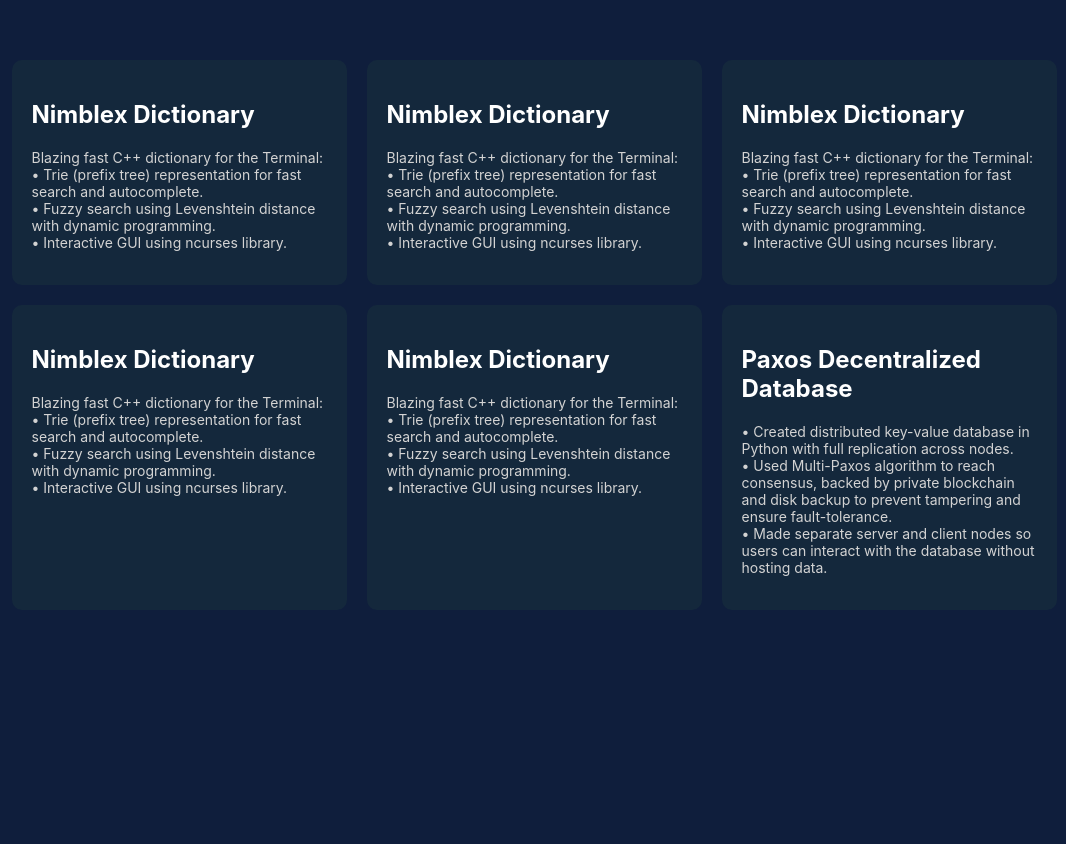
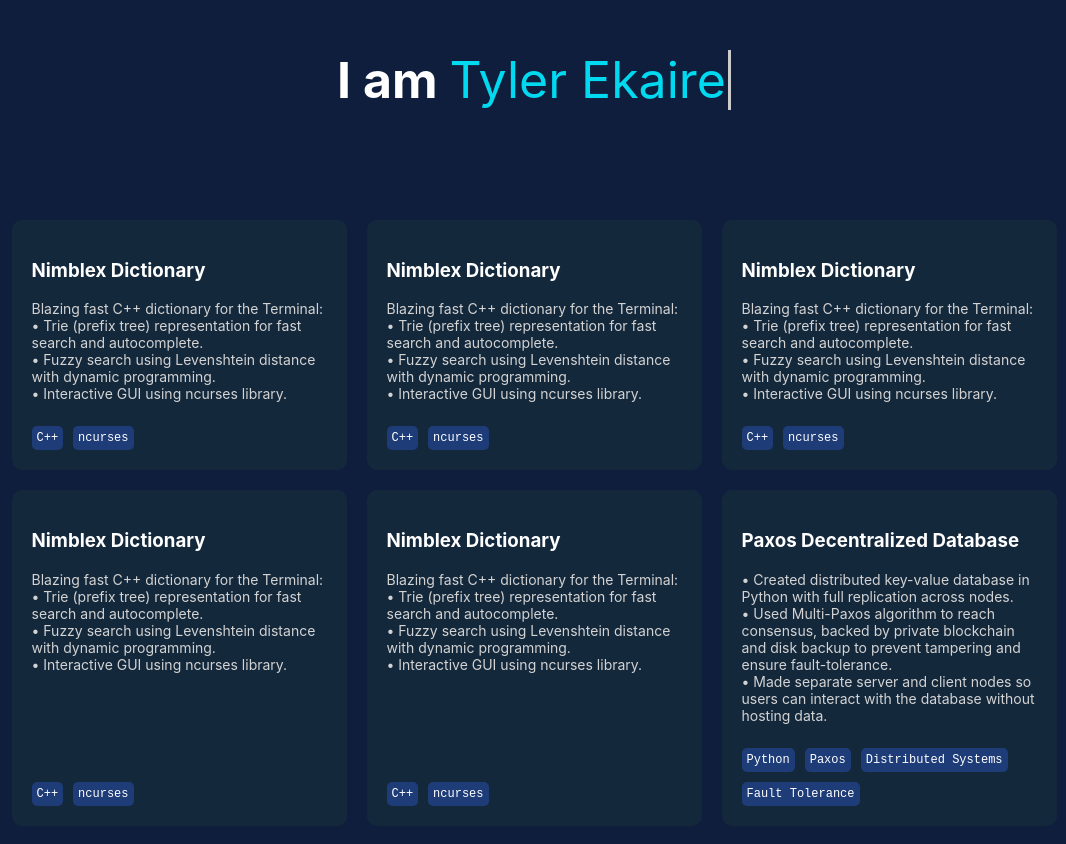
Before and after one commit to tekaireb/tekaireb.github.io, a React (Create React App) app: page / in a window 1280 px wide. Shown: the top 844 px of the page, without its empty margins (106-1172 px from the left). Before the commit the page ends 800 px from the top, so only its background shows below. Built offline with nearby package versions, Linux system fonts and the light colour scheme.

Commit message:
Added intro section (typewriter) and metadata

```diff
--- a/public/index.html
+++ b/public/index.html
@@ -6,8 +6,8 @@
     <meta name="viewport" content="width=device-width, initial-scale=1" />
     <meta name="theme-color" content="#000000" />
     <meta
-      name="description"
-      content="Web site created using create-react-app"
+      name="Tyler Ekaireb"
+      content="Tyler Ekaireb is a computer engineer who enjoys bridging the gaps between hardware and software, frontend and backend, people and things. He is experienced in academic and industry settings, involving both conceptual design challenges and long-term maintainable solutions in production."
     />
     <link rel="apple-touch-icon" href="%PUBLIC_URL%/logo192.png" />
     <!--
@@ -24,7 +24,7 @@
       work correctly both with client-side routing and a non-root public URL.
       Learn how to configure a non-root public URL by running `npm run build`.
     -->
-    <title>React App</title>
+    <title>Tyler Ekaireb</title>
   </head>
   <body>
     <noscript>You need to enable JavaScript to run this app.</noscript>
--- a/src/components/App.js
+++ b/src/components/App.js
@@ -2,11 +2,13 @@ import '../styles/App.css';
 import JobsData from "../content/jobs.json";
 import ProjectsData from "../content/projects.json";
 
+import Intro from './sections/Intro';
 import Projects from './sections/Projects';
 
 function App() {
   return (
     <div className="App">
+      <Intro />
       <Projects projects={ProjectsData} />
     </div>
   );
--- a/src/components/Project.js
+++ b/src/components/Project.js
@@ -4,8 +4,13 @@ import '../styles/Project.css';
 export default function Project(props) {
     return (
         <div className='project'>
-            <h2 className='project_header'>{props.project.title}</h2>
-            <p className='project_description'>{props.project.description.map(line => <span>{line}<br /></span>)}</p>
+            <div>
+                <h3 className='project_header'>{props.project.title}</h3>
+                <p className='project_description'>{props.project.description.map(line => <span>{line}<br /></span>)}</p>
+            </div>
+            <div className='project_tags'>
+                {props.project.tags.map(tag => <span className='project_tag'>{tag}</span>)}
+            </div>
         </div>
     );
 }
--- /dev/null
+++ b/src/components/sections/Intro.js
@@ -0,0 +1,61 @@
+import React, { useState, useEffect } from 'react';
+import '../../styles/Intro.css'
+
+export default function Intro(props) {
+    const [typed_text, set_typed_text] = useState('');  // Text typed within typewriter
+    const [typing, set_typing] = useState(false);       // Typing flag
+
+    // Phrases to be typed
+    const text = ['Tyler Ekaireb', 'an engineer', 'a programmer', 'a tinkerer', 'a learner', 'a smoothie-maker'];
+
+    // Delays in milliseconds
+    const type_delay = 200;     // Delay between typing characters
+    const erase_delay = 100;    // Delay between erasing characters
+    const new_delay = 5000;     // Delay between phrases
+    // Index variables
+    let text_index = 0;         // Index of phrase
+    let char_index = 0;         // Index of char within phrase
+
+    // Type each character within phrase, then call erase
+    function type() {
+        // Type as long as there are characters left in phrase
+        if (char_index <= text[text_index].length) {
+            if (!typing) set_typing(true);
+            set_typed_text(text[text_index].substring(0, char_index++));
+            setTimeout(type, type_delay);
+        }
+        // Call erase when finished
+        else {
+            set_typing(false);
+            setTimeout(erase, new_delay);
+        }
+    }
+
+    // Erase each character within phrase, then call type (with next phrase)
+    function erase() {
+        // Erase as long as there are characters left in typed_text
+        if (char_index > 0) {
+            if (!typing) set_typing(true);
+            set_typed_text(text[text_index].substring(0, --char_index));
+            setTimeout(erase, erase_delay);
+        }
+        // Go to next word and call type when finished
+        else {
+            set_typing(false);
+            text_index++;
+            if (text_index >= text.length) text_index = 0;
+            setTimeout(type, type_delay + 1000);
+        }
+    }
+
+    // Call type when the page first loads
+    useEffect(() => {
+        if (text.length) setTimeout(type, 3000);
+    }, []);
+
+    return (
+        <div class="typewriter">
+            <p>I am <span class='typed_text'>{typed_text}</span><span class={'cursor ' + (typing ? 'typing' : '')}>&nbsp;</span></p>
+        </div>
+    );
+}
--- a/src/styles/App.css
+++ b/src/styles/App.css
@@ -29,12 +29,3 @@ body {
 a {
 
 }
-
-@keyframes App-logo-spin {
-  from {
-    transform: rotate(0deg);
-  }
-  to {
-    transform: rotate(360deg);
-  }
-}
--- /dev/null
+++ b/src/styles/Intro.css
@@ -0,0 +1,36 @@
+.typewriter {
+  display: flex;
+  justify-content: center;
+  align-items: center;
+}
+
+.typewriter p {
+  font-size: 50px;
+  font-weight: bold;
+  text-align: center;
+  overflow: hidden;
+}
+
+.typewriter p span.typed_text {
+  font-weight: normal;
+  color: #00d9f0;
+}
+.typewriter p span.cursor {
+  display: inline-block;
+  background-color: #ccc;
+  margin-left: 2px;
+  width: 3px;
+  animation: blink 1s infinite;
+}
+
+.typewriter p span.cursor.typing {
+  animation: none;
+}
+
+@keyframes blink {
+  0%  { background-color: #ccc; }
+  49% { background-color: #ccc; }
+  50% { background-color: transparent; }
+  99% { background-color: transparent; }
+  100%  { background-color: #ccc; }
+}
--- a/src/styles/Project.css
+++ b/src/styles/Project.css
@@ -6,6 +6,10 @@
     width: 25%;
     text-align: left;
     transition: all 1s;
+
+    display: flex;
+    justify-content: space-between;
+    flex-direction: column;
 }
 
 @media all and (max-width: 1200px) {
@@ -34,3 +38,19 @@
     color: lightgrey;
     font-size: 14px;
 }
+
+.project_tags {
+    display: flex;
+    flex-flow: row wrap;
+    flex: 0;
+}
+
+.project_tag {
+    border-radius: 5px;
+    padding: 5px;
+    margin-right: 10px;
+    margin-top: 10px;
+    font-family: 'Courier New', monospace;
+    font-size: 12px;
+    background-color: #1e3c78;
+}
```
Also changed, not shown: 1 other file (tests, documents, lock files or other folders).
